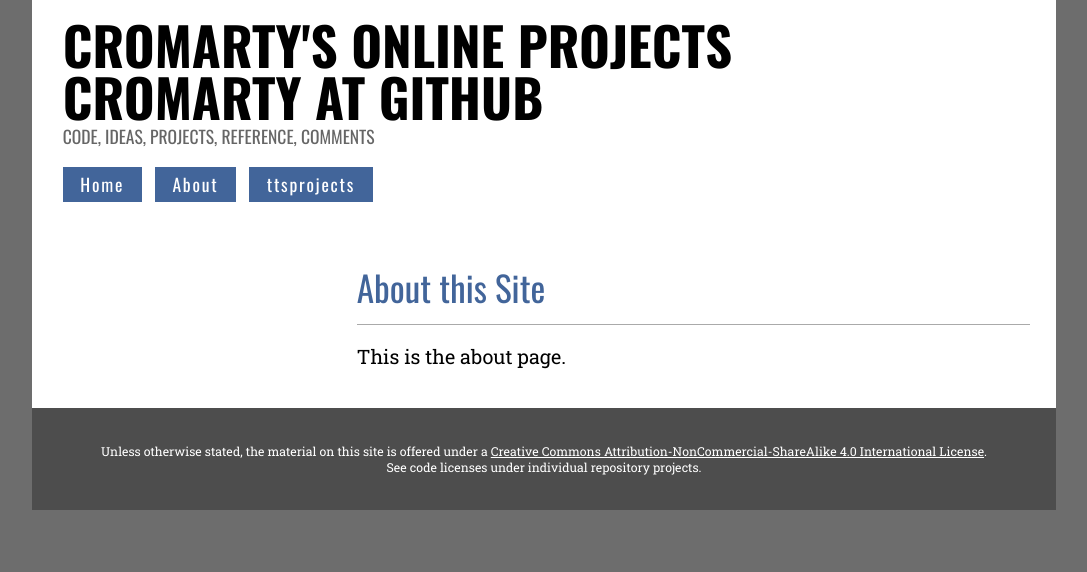
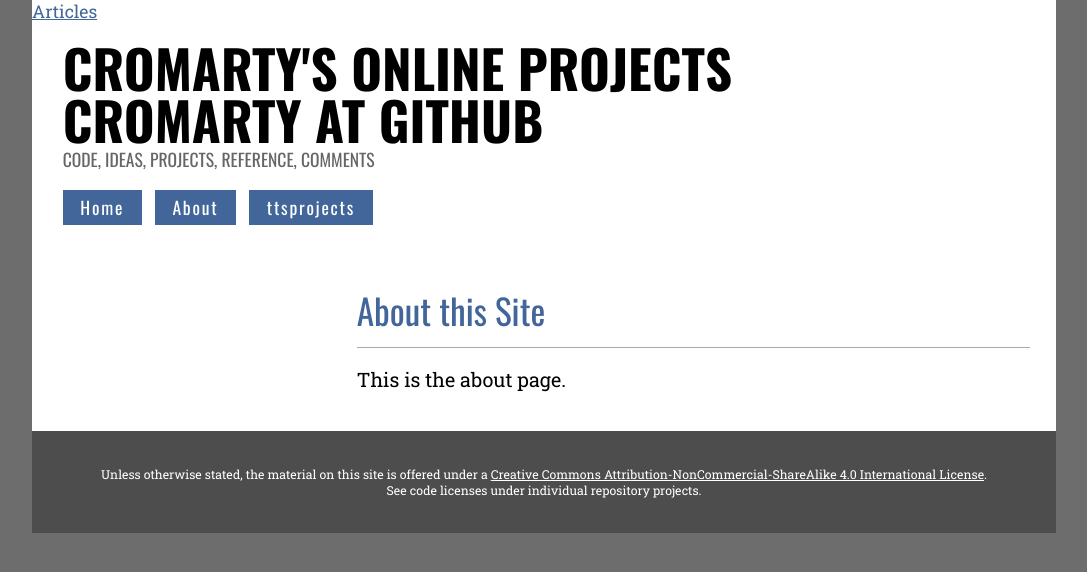
Before and after one commit to cromarty/cromarty.github.io, a Jekyll site: the page built from _pages/about/index.md, in a window 1280 px wide. Shown: the top 572 px of the page, without its empty margins (96-1183 px from the left). Built offline with Jekyll 4.4.1, drawn with Linux system fonts in a browser that asks for light colours.

Commit message:
On branch master Changes to be committed:
Minor fixes

	modified:   _layouts/default.html
	modified:   _layouts/home.html

```diff
--- a/_layouts/default.html
+++ b/_layouts/default.html
@@ -20,11 +20,9 @@
   <![endif]-->
 </head>
 <body>
-<!--
-<a href="{{site.baseurl}}/index.html" title="Articles">
-<img src="{{site.baseurl}}/images/guide_dog_tux.gif" alt-"Tux penguin with guide dog">
-</a>
--->
+
+<a href="{{site.baseurl}}/index.html" title="Articles">Articles</a>
+
 
 <a href="#content" class="sr-only sr-only-focusable">Skip to main content</a>
 
```
Also changed, not shown: _layouts/home.html (+1 -7 lines).
